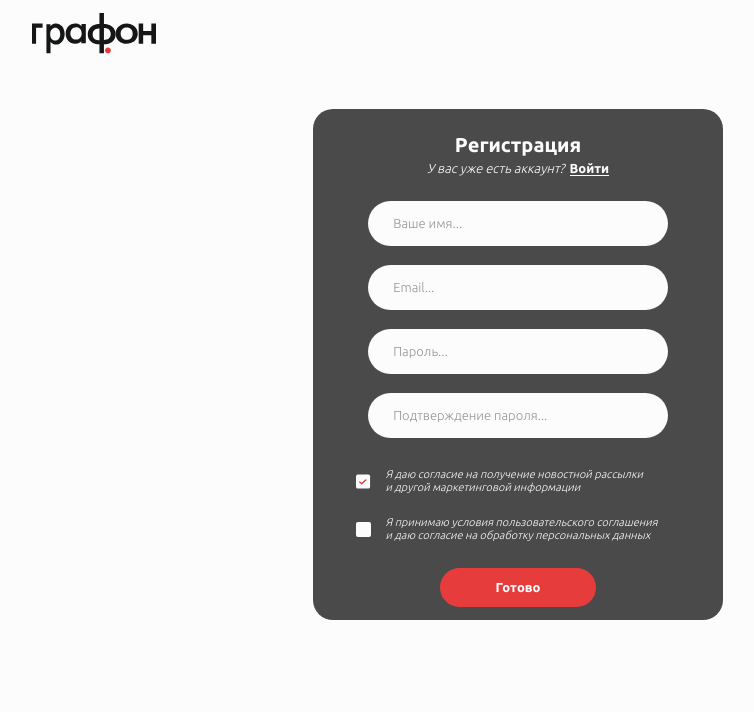
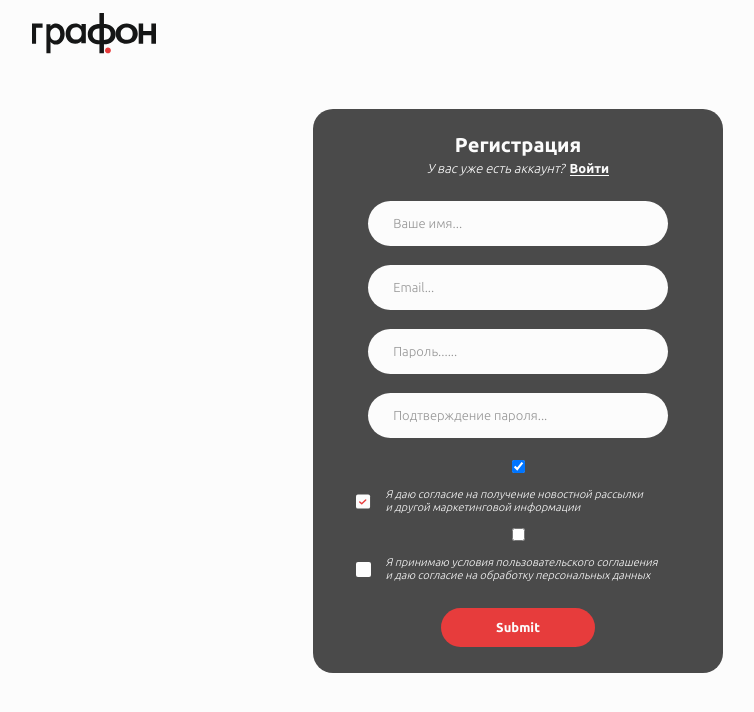
Before and after one commit to Kataiii/ConfiguratorFrontend, a React app: page /login/register/user in a window 1280 px wide. Shown: the top 712 px of the page, without its empty margins (122-876 px from the left). Built offline with nearby package versions, Linux system fonts and the light colour scheme.

Commit message:
add react-hook-forms, fix form regist user

```diff
--- a/package.json
+++ b/package.json
@@ -4,6 +4,7 @@
   "private": true,
   "dependencies": {
     "@babel/core": "^7.16.0",
+    "@hookform/resolvers": "^3.0.0",
     "@pmmmwh/react-refresh-webpack-plugin": "^0.5.3",
     "@svgr/webpack": "^5.5.0",
     "@testing-library/jest-dom": "^5.16.5",
@@ -48,6 +49,7 @@
     "react-app-polyfill": "^3.0.0",
     "react-dev-utils": "^12.0.1",
     "react-dom": "^18.2.0",
+    "react-hook-form": "^7.43.8",
     "react-player": "^2.12.0",
     "react-refresh": "^0.11.0",
     "react-router-dom": "^6.9.0",
@@ -65,7 +67,8 @@
     "webpack": "^5.64.4",
     "webpack-dev-server": "^4.6.0",
     "webpack-manifest-plugin": "^4.0.2",
-    "workbox-webpack-plugin": "^6.4.1"
+    "workbox-webpack-plugin": "^6.4.1",
+    "yup": "^1.0.2"
   },
   "scripts": {
     "start": "node scripts/start.js",
--- /dev/null
+++ b/src/entities/User/User.ts
@@ -0,0 +1,8 @@
+export class formRegistUserContext{
+    name : string = '';
+    email : string = '';
+    password : string = '';
+    repeatPasswprd : string = '';
+    isCheckedMailing : boolean = true;
+    isCheckedUserAgreement : boolean = false;
+}
--- a/src/pages/UserRegistrationPage.tsx
+++ b/src/pages/UserRegistrationPage.tsx
@@ -1,4 +1,5 @@
 import FormRegistUser from "../widgets/FormRegistUser";
+import FormVersionTwo from "../shared/ui/FormPart/FormVersionTwo";
 
 const UserRegistPage = () => {
     return(
--- a/src/shared/common/ValidationHelper.ts
+++ b/src/shared/common/ValidationHelper.ts
@@ -21,11 +21,14 @@ export class ValidationHelper{
         return INVALID_PASSWORD_MESSAGE;
     }
 
-    static repPasswordValidate(value : string, valueInput :string) : string | boolean {
-        if(value.length != valueInput.length) return INVALID_REP_PASSWORD_MESSAGE;
-        for(let i : number = 0; i < value.length; i++){
-            if(value[i] != valueInput[i]) return INVALID_REP_PASSWORD_MESSAGE;
+    static repPasswordValidate(value : string | undefined, valueInput :string) : string | boolean {
+        if(typeof value == "string"){
+            if(value.length != valueInput.length) return INVALID_REP_PASSWORD_MESSAGE;
+            for(let i : number = 0; i < value.length; i++){
+                if(value[i] != valueInput[i]) return INVALID_REP_PASSWORD_MESSAGE;
+            }
+            return true;
         }
-        return true;
+        return INVALID_REP_PASSWORD_MESSAGE
     }
 }
--- a/src/shared/ui/FormPart/CheckboxForm.tsx
+++ b/src/shared/ui/FormPart/CheckboxForm.tsx
@@ -1,7 +1,7 @@
 import styles from "./css/InputForm.module.css"
 import ActiveChecbox from "../../../assets/icons/icon_checkbox-active.svg"
 import NotActiveCheckbox from "../../../assets/icons/icon-checkbox-not-active.svg"
-import { IFormRegUser } from "../../../widgets/FormRegistUser";
+import { IFormRegUser } from "./FormVersionTwo";
 import { useState } from "react";
 
 interface ICheckboxFormProps {
@@ -39,7 +39,7 @@ const CheckboxForm = (props : ICheckboxFormProps) => {
         <div className={styles.CheckboxDiv}>
             <div className={styles.CheckboxDivWrap}>
                 {
-                    stateChecked.check
+                    props.ischecked
                     ?
                     <div className={styles.CheckBoxWrapImg}>
                         <img className={styles.CheckBoxImg} src={ActiveChecbox} alt="active-checkbox" onClick={onClickHandler}></img>
--- /dev/null
+++ b/src/shared/ui/FormPart/FormVersionTwo.tsx
@@ -0,0 +1,164 @@
+import { yupResolver } from "@hookform/resolvers/yup";
+import { useForm } from "react-hook-form";
+import { object, string, boolean } from "yup";
+import { ValidationHelper } from "../../common/ValidationHelper";
+import styles from "./css/InputForm.module.css"
+import styleBtn from "../../../app/App.module.css"
+import ErrorForm from "./ErrorForm";
+import CheckboxForm from "./CheckboxForm";
+import { useState } from "react";
+
+type FormValues = {
+    firstName: string;
+    email: string;
+    password: string;
+    repeatPassword: string;
+    isCheckedMailing: boolean;
+    isCheckedUserAgreement: boolean;
+};
+
+const schema = object().shape({
+    firstName: string().required("Поле обязательно для заполнения"),
+    email: string()
+        .matches(
+            /(?:[a-z0-9!#$%&'*+/=?^_`{|}~-]+(?:\.[a-z0-9!#$%&'*+/=?^_`{|}~-]+)*|"(?:[\x01-\x08\x0b\x0c\x0e-\x1f\x21\x23-\x5b\x5d-\x7f]|\\[\x01-\x09\x0b\x0c\x0e-\x7f])*")@(?:(?:[a-z0-9](?:[a-z0-9-]*[a-z0-9])?\.)+[a-z0-9](?:[a-z0-9-]*[a-z0-9])?|\[(?:(?:(2(5[0-5]|[0-4][0-9])|1[0-9][0-9]|[1-9]?[0-9]))\.){3}(?:(2(5[0-5]|[0-4][0-9])|1[0-9][0-9]|[1-9]?[0-9])|[a-z0-9-]*[a-z0-9]:(?:[\x01-\x08\x0b\x0c\x0e-\x1f\x21-\x5a\x53-\x7f]|\\[\x01-\x09\x0b\x0c\x0e-\x7f])+)\])/,
+            "Неверный формат email"
+        )
+        .required("Поле обязательно для заполнения"),
+    password: string()
+        .matches(
+            /^(?=.*\d)(?=.*[a-z])(?=.*[A-Z])(?=.*[!@#$%^&*]).{8,}$/,
+            "Пароль должен содержать минимум 8 знаков, среди которых есть </br> прописные и строчные буквы, а также специальные символы"
+        )
+        .required("Поле обязательно для заполнения"),
+    repeatPassword: string()
+        .test("password_compare", `Пароли не совпадают`, function (
+            repeatPassword: string | undefined
+        ): boolean {
+            return (typeof ValidationHelper.repPasswordValidate(repeatPassword, this.parent.password) == "boolean") ? true : false;
+        })
+        .required("Поле обязательно для заполнения"),
+    isCheckedMailing: boolean(),
+    isCheckedUserAgreement: boolean().test('check_compare', "Обязательно для заполнения", function (
+        isCheckedUserAgreement: boolean | undefined
+    ): boolean {
+        return isCheckedUserAgreement == true;
+    })
+});
+
+export interface IFormRegUser {
+    isCheckedMailing: boolean,
+    isCheckedUserAgreement: boolean
+    failAuth: boolean
+}
+
+export default function FormVersionTwo() {
+    const [registState, setLoginState] = useState<IFormRegUser>({
+        isCheckedMailing: true,
+        isCheckedUserAgreement: false,
+        failAuth: true
+    })
+
+    const {
+        register,
+        handleSubmit,
+        formState: { errors }
+    } = useForm<FormValues>({
+        resolver: yupResolver(schema)
+    });
+    const onSubmit = handleSubmit(
+        (data) => {
+            console.log(JSON.stringify(data));
+            console.log(registState)
+        }
+    );
+
+    const styleName = errors?.firstName ? styles.FormInputEr : styles.FormInput;
+    const styleEmail = errors?.email ? styles.FormInputEr : styles.FormInput;
+    const stylePassword = errors?.password ? styles.FormInputEr : styles.FormInput;
+    const styleRepPassword = errors?.repeatPassword ? styles.FormInputEr : styles.FormInput;
+
+    const onClickMailHandler = () => {
+        setLoginState({
+            ...registState, isCheckedMailing: !registState.isCheckedMailing
+        })
+    }
+
+    const onClickAgreementHandler = () => {
+        setLoginState({
+            ...registState, isCheckedUserAgreement: !registState.isCheckedUserAgreement
+        })
+    }
+
+
+    return (
+        <div className="App">
+            <form onSubmit={onSubmit}>
+
+                <div className={styles.FormDivWrapError}>
+                    <input className={styleName} {...register("firstName")} placeholder="Ваше имя..." />
+                    {errors?.firstName
+                        &&
+                        <ErrorForm errorcontent={(typeof errors.firstName.message == 'string') ? errors.firstName.message : ""}></ErrorForm>
+                    }
+                </div>
+
+                <div className={styles.FormDivWrapError}>
+                    <input className={styleEmail} {...register("email")} placeholder="Email..." />
+                    {errors?.email &&
+                        <ErrorForm errorcontent={(typeof errors.email.message == 'string') ? errors.email.message : ""}></ErrorForm>
+                    }
+                </div>
+
+                <div className={styles.FormDivWrapError}>
+                    <input className={stylePassword}
+                        type="password"
+                        {...register("password")}
+                        placeholder="Пароль......"
+                    />
+                    {errors?.password &&
+                        <ErrorForm errorcontent={(typeof errors.password.message == 'string') ? errors.password.message : ""}></ErrorForm>
+                    }
+                </div>
+
+                <div className={styles.FormDivWrapError}>
+                    <input className={styleRepPassword}
+                        type="password"
+                        {...register("repeatPassword")}
+                        placeholder="Подтверждение пароля..."
+                    />
+                    {errors?.repeatPassword &&
+                        <ErrorForm errorcontent={(typeof errors.repeatPassword.message == 'string') ? errors.repeatPassword.message : ""}></ErrorForm>
+                    }
+                </div>
+
+
+
+                <div className={styles.DivWrapCheckbox}>
+                    <div className={styles.FormDivWrapError}>
+                        <input type="checkbox" {...register("isCheckedMailing")} onClick={onClickMailHandler} checked={registState.isCheckedMailing} />
+
+                        <CheckboxForm ischecked={registState.isCheckedMailing}
+                            content="Я даю согласие на получение новостной рассылки </br> и другой маркетинговой информации"
+                            state={registState}
+                            setState={setLoginState}
+                            name="isCheckedMailing" />
+                    </div>
+                    <div className={styles.FormDivWrapError}>
+                        <input type="checkbox" {...register("isCheckedUserAgreement")} onClick={onClickAgreementHandler} checked={registState.isCheckedUserAgreement} />
+                        <CheckboxForm {...register("isCheckedUserAgreement")} ischecked={registState.isCheckedUserAgreement}
+                            content="Я принимаю условия пользовательского соглашения </br> и даю согласие на обработку персональных данных"
+                            state={registState}
+                            setState={setLoginState}
+                            name="isCheckedUserAgreement" />
+                        {errors?.isCheckedUserAgreement &&
+                            <ErrorForm errorcontent={(typeof errors.isCheckedUserAgreement.message == 'string') ? errors.isCheckedUserAgreement.message : ""}></ErrorForm>
+                        }
+                    </div>
+                </div>
+
+                <input className={styleBtn.BtnStyle} type="submit" />
+            </form>
+        </div>
+    );
+}
--- a/src/shared/ui/FormPart/InputRepPassword.tsx
+++ b/src/shared/ui/FormPart/InputRepPassword.tsx
@@ -2,6 +2,7 @@ import { useState } from "react";
 import styles from "./css/InputForm.module.css"
 import ErrorForm from "./ErrorForm";
 import { ValidationHelper, INVALID_REP_PASSWORD_MESSAGE } from "../../common/ValidationHelper";
+import { IFormRegUser } from "../../../widgets/FormRegistUser";
 
 
 
@@ -9,6 +10,8 @@ export interface PasFormProps{
     type : string,
     placeholder : string,
     inputMain : string,
+    state : IFormRegUser,
+    setState : React.Dispatch<React.SetStateAction<IFormRegUser>>
 }
 
 const InputRepPassword = (props : PasFormProps) => {
@@ -20,9 +23,11 @@ const InputRepPassword = (props : PasFormProps) => {
     );
 
     const onChangeHandler = (e: React.ChangeEvent<HTMLInputElement>) => {
-        stateInputValue({
-            ...inputValue, value: e.target.value
-        });
+        props.setState({
+            ...props.state, reppassword : e.target.value
+        })
+        console.log("props",props.state)
+        console.log('e', e.target.value)
     }
 
     const onFocus = () => {
@@ -33,8 +38,9 @@ const InputRepPassword = (props : PasFormProps) => {
         if(ValidationHelper.repPasswordValidate(props.inputMain, inputValue.value) != true){
             validate(true);
         }
-        console.log(props.inputMain);
-        console.log(inputValue.value);
+        props.setState({
+            ...props.state, reppassword:inputValue.value
+        })
     }
 
     const validate = (value:boolean) => {
--- a/src/shared/ui/FormPart/css/InputForm.module.css
+++ b/src/shared/ui/FormPart/css/InputForm.module.css
@@ -106,3 +106,7 @@
     width: 15px;
     height: 15px;
 }
+
+.DivWrapCheckbox{
+    margin-bottom: 15px;
+}
--- a/src/widgets/FormRegistUser.tsx
+++ b/src/widgets/FormRegistUser.tsx
@@ -1,33 +1,61 @@
 import styles from "./css/Form.module.css"
 import { Link } from "react-router-dom";
 import WrapInputForm from "../shared/ui/FormPart/WrapInputForm";
-import { useState } from "react";
+import { useState, createContext } from "react";
 import Button from "../shared/ui/ButtonPrim";
 import CheckboxForm from "../shared/ui/FormPart/CheckboxForm";
 import { ValidationHelper, INVALID_EMAIL_MESSAGE, INVALID_NAME_MESSAGE, INVALID_PASSWORD_MESSAGE } from "../shared/common/ValidationHelper";
 import InputRepPassword from "../shared/ui/FormPart/InputRepPassword";
+import { formRegistUserContext } from "../entities/User/User";
+import FormVersionTwo from "../shared/ui/FormPart/FormVersionTwo";
 
 export interface IFormRegUser {
     name: string
     email: string,
     password: string,
+    reppassword: string,
     isCheckedMailing: boolean,
     isCheckedUserAgreement: boolean
     failAuth: boolean
 }
 
+export const RegisterContext = createContext(new formRegistUserContext());
+
 const FormRegistUser = () => {
+
     const [registState, setLoginState] = useState<IFormRegUser>({
         name: '',
         email: '',
         password: '',
+        reppassword: '',
         isCheckedMailing: true,
         isCheckedUserAgreement: false,
-        failAuth: false
+        failAuth: true
     })
 
+    const checkReg = () : boolean => {
+        let checkName : boolean | string = ValidationHelper.nameValidate(registState.name);
+        let checkEmail : boolean |  string = ValidationHelper.emailValidate(registState.email);
+        let checkPas : boolean | string = ValidationHelper.passworsValidate(registState.password);
+        let checkRepPas : boolean | string = ValidationHelper.repPasswordValidate(registState.password, registState.reppassword);
+        if(typeof checkName == "string" || typeof checkEmail == "string" || typeof checkPas == "string" || typeof checkRepPas == "string")
+        {
+            setLoginState({
+                ...registState, failAuth : true
+            })
+            return true;
+        }
+        else
+        {
+            setLoginState({
+                ...registState, failAuth : false
+            })
+        }
+        return false;
+    }
+
     return (
-        <div className={styles.FormDivReg}>
+        <div className={styles.FormDivReg} /*onChange={checkReg}*/>
             <h1 className={styles.FormTitle}>Регистрация</h1>
             <div className={styles.FormDivWrapLink}>
                 <p className={styles.FormContent}>У вас уже есть аккаунт?  </p>
@@ -35,7 +63,8 @@ const FormRegistUser = () => {
                     <p className={styles.FormLink}>Войти</p>
                 </Link>
             </div>
-            <WrapInputForm type="text"
+            <FormVersionTwo></FormVersionTwo>
+            {/* <WrapInputForm type="text"
                 placeholderInput="Ваше имя..."
                 hasHelper={false}
                 contentHelper={null}
@@ -64,7 +93,9 @@ const FormRegistUser = () => {
                 name="password" />
             <InputRepPassword type="password"
                 placeholder="Подтверждение пароля..."
-                inputMain={registState.password} />
+                inputMain={registState.password}
+                setState={setLoginState}
+                state={registState}/>
             <div className={styles.DivWrapCheckbox}>
                 <CheckboxForm ischecked={true}
                     content="Я даю согласие на получение новостной рассылки </br> и другой маркетинговой информации"
@@ -76,8 +107,12 @@ const FormRegistUser = () => {
                     state={registState}
                     setState={setLoginState}
                     name="isCheckedUserAgreement" />
-            </div>
-            <Button isDisabled={registState.failAuth} title="Готово" onClick={() => { console.log("Готово") }} />
+    </div>
+            <>
+
+                <Button isDisabled={false} title="Готово" onClick={() => { console.log("Готово") }} />
+
+            </> */}
         </div>
     )
 }
--- a/src/widgets/css/Form.module.css
+++ b/src/widgets/css/Form.module.css
@@ -12,7 +12,7 @@
     border-radius: 20px;
     width: 30%;
     margin: 3% auto 0;
-    padding: 1%;
+    padding: 1% 1% 2%;
     text-align: center;
 }
 
```
Also changed, not shown: 1 other file (tests, documents, lock files or other folders).
